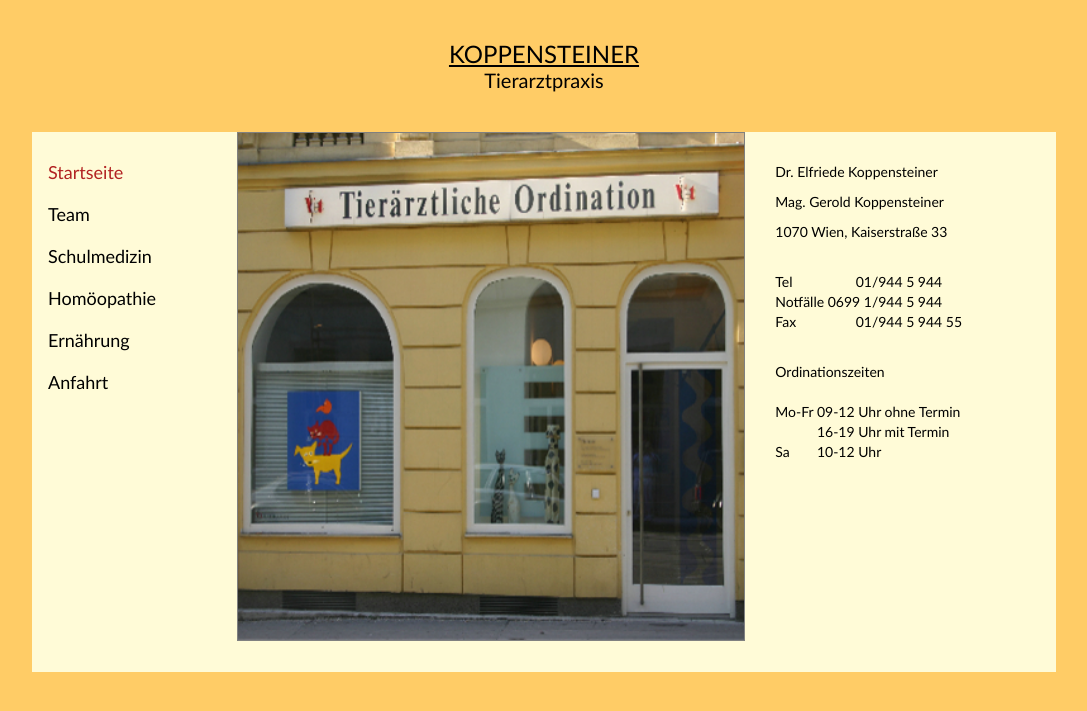
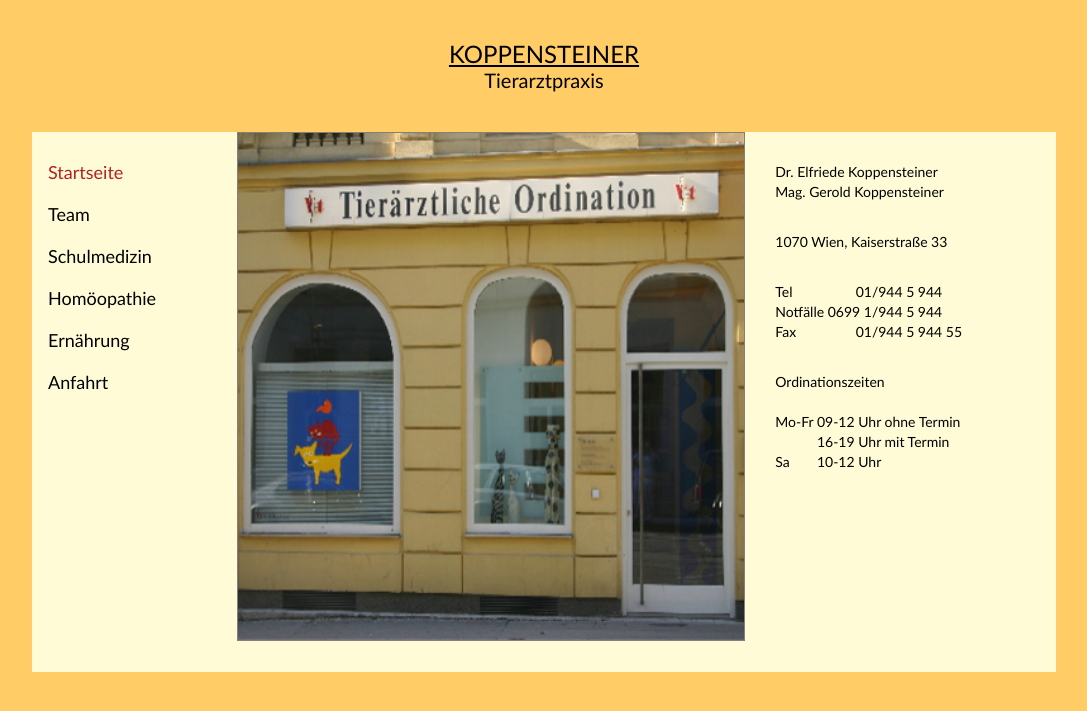
Before and after one commit to richardtraindl/tierarztpraxis-kaiserstrasse.at, a Jekyll site: the page built from index.html, in a window 1280 px wide. Shown: the top 711 px of the page, without its empty margins (96-1183 px from the left). Built offline with Jekyll 4.4.1, drawn with Linux system fonts in a browser that asks for light colours.

Commit message:
small changes

```diff
--- a/_includes/kontakt.html
+++ b/_includes/kontakt.html
@@ -1,6 +1,6 @@
 
 	<div id="contact">
-		<p class="small-gap">
+		<p>
 			{% if page.id == "team" %}
 				<a href="#elfi" onclick="showSelSection('elfi')">
 			{% else %}
@@ -10,7 +10,7 @@
 			Dr. Elfriede Koppensteiner</a>
 		</p>
 
-		<p class="small-gap">
+		<p>
 			{% if page.id == "team" %}
 				<a href="#gerold" onclick="showSelSection('gerold')">
 			{% else %}
@@ -19,6 +19,8 @@
 
 			Mag. Gerold Koppensteiner</a>
 		</p>
+
+		<div class="huge-gap"></div>
 
 		<p>1070 Wien, Kaiserstraße 33</p>
 
```
